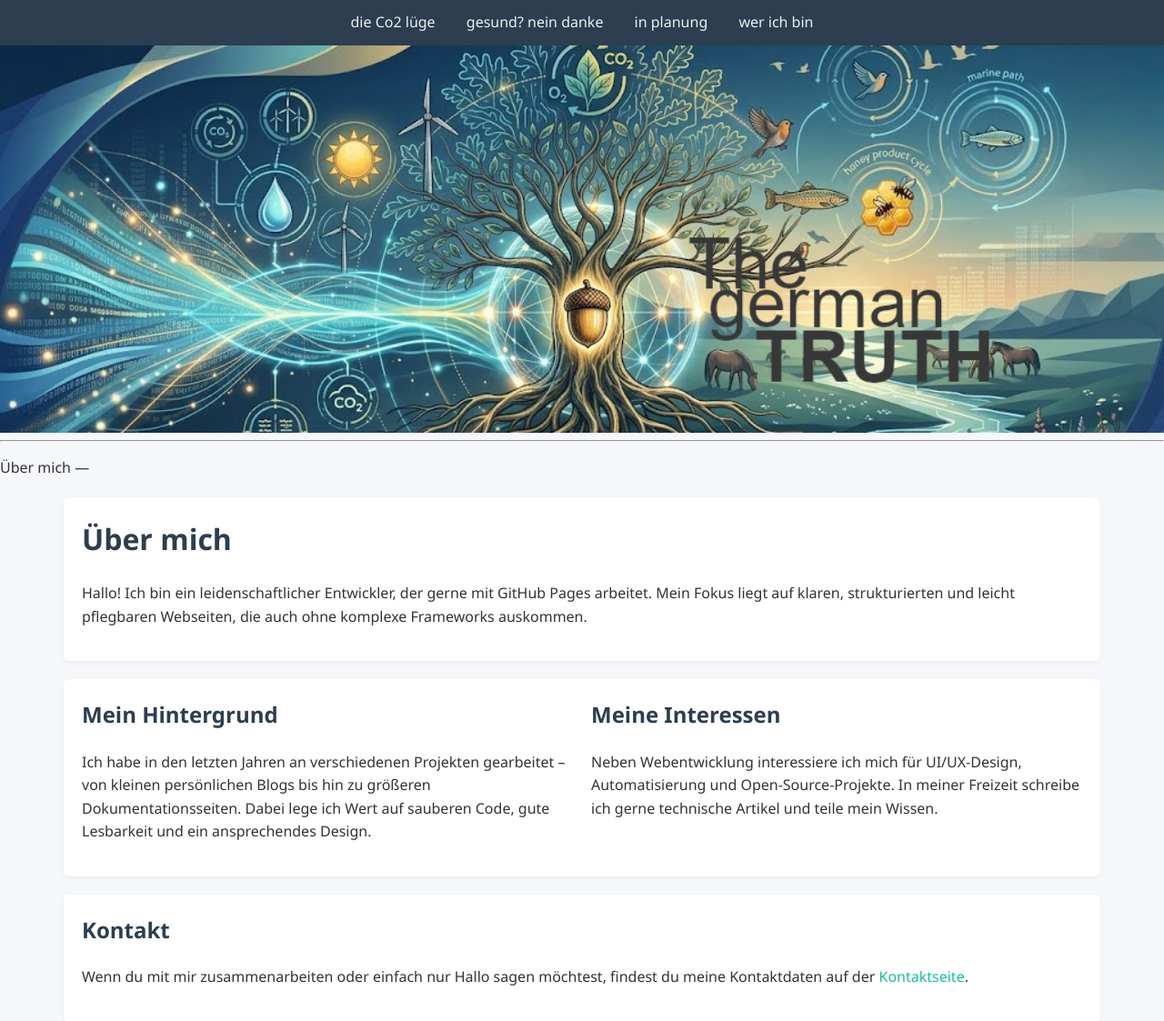
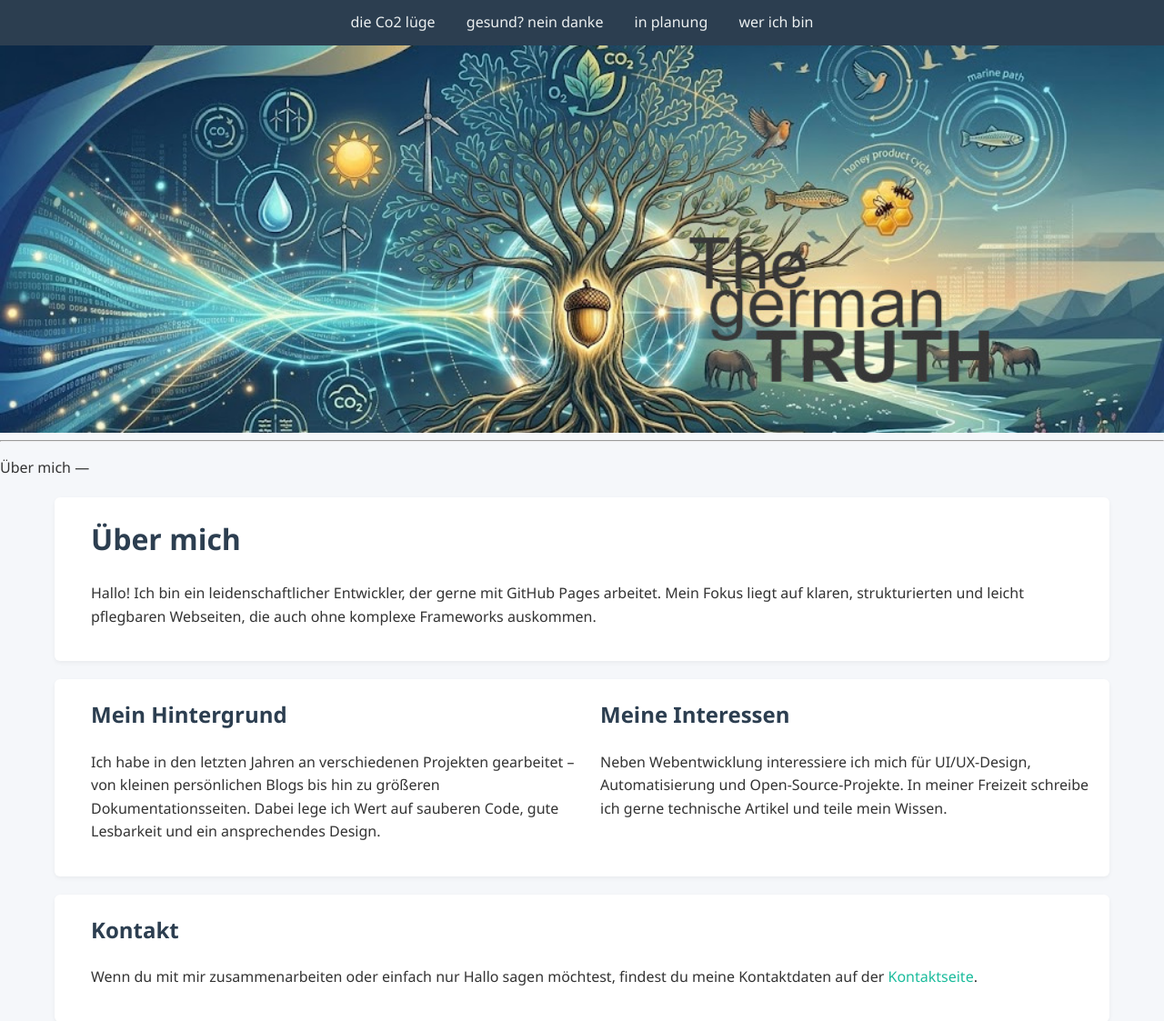
Before and after one commit to TheGermanTruth/TheGermanTruth, a Jekyll site: the page built from about.md, in a window 1280 px wide and 1144 px high. Shown: the top 1123 px of the window at 91% size. Built offline with Jekyll 4.4.1, drawn with Linux system fonts in a browser that asks for light colours; our own code applies the rules of GitHub Pages for plain Markdown files.

Commit message:
Update style.css

```diff
--- a/assets/style.css
+++ b/assets/style.css
@@ -43,6 +43,9 @@ nav a:hover {
   max-width: 1100px;
   box-shadow: 0 2px 5px rgba(0,0,0,0.05);
   border-radius: 6px;
+  /* Die Einrückung */
+  padding-left: 40px; /* Rückt den Text um 40px nach rechts ein */
+
 }
 
 .two-columns {
```
